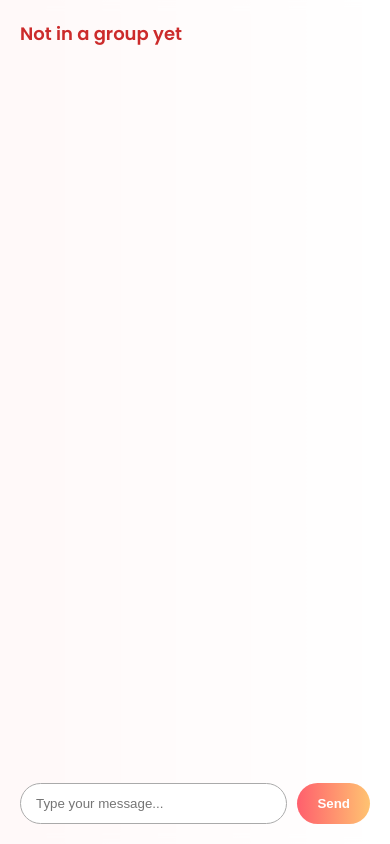
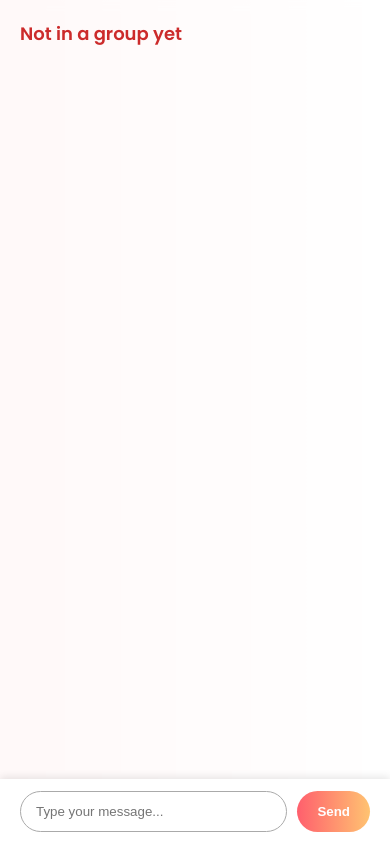
Before and after one commit to Mayankbarakoti/bro-chat, a website: page public/chat-group.html in a window 390 px wide. Drawn offline with Linux system fonts and the light colour scheme.

Commit message:
Fixed mobile input issue in group chat

```diff
--- a/public/chat-group.html
+++ b/public/chat-group.html
@@ -50,11 +50,12 @@
       flex: 1;
       display: flex;
       flex-direction: column;
-      justify-content: space-between;
+      justify-content: flex-start;
       background: rgba(255, 255, 255, 0.7);
       padding: 20px;
       backdrop-filter: blur(6px);
       position: relative;
+      padding-bottom: 80px; /* To leave space for fixed input */
     }
 
     .group-header {
@@ -67,7 +68,6 @@
     .messages {
       flex: 1;
       overflow-y: auto;
-      margin-bottom: 15px;
       display: flex;
       flex-direction: column;
       gap: 10px;
@@ -110,8 +110,16 @@
     }
 
     .chat-input {
+      position: fixed;
+      bottom: 0;
+      left: 240px;
+      right: 0;
+      background: #fff;
+      padding: 12px 20px;
       display: flex;
       gap: 10px;
+      box-shadow: 0 -2px 8px rgba(0,0,0,0.1);
+      z-index: 100;
     }
 
     .chat-input input {
@@ -169,6 +177,9 @@
     @media (max-width: 768px) {
       .sidebar {
         display: none;
+      }
+      .chat-input {
+        left: 0;
       }
     }
   </style>
@@ -308,6 +319,5 @@
       if (e.key === "Escape") leaveGroup();
     });
   </script>
-
 </body>
 </html>
```
Also changed, not shown: public/chat.html (+29 -17 lines), public/profile.html (+1 -1 lines).
